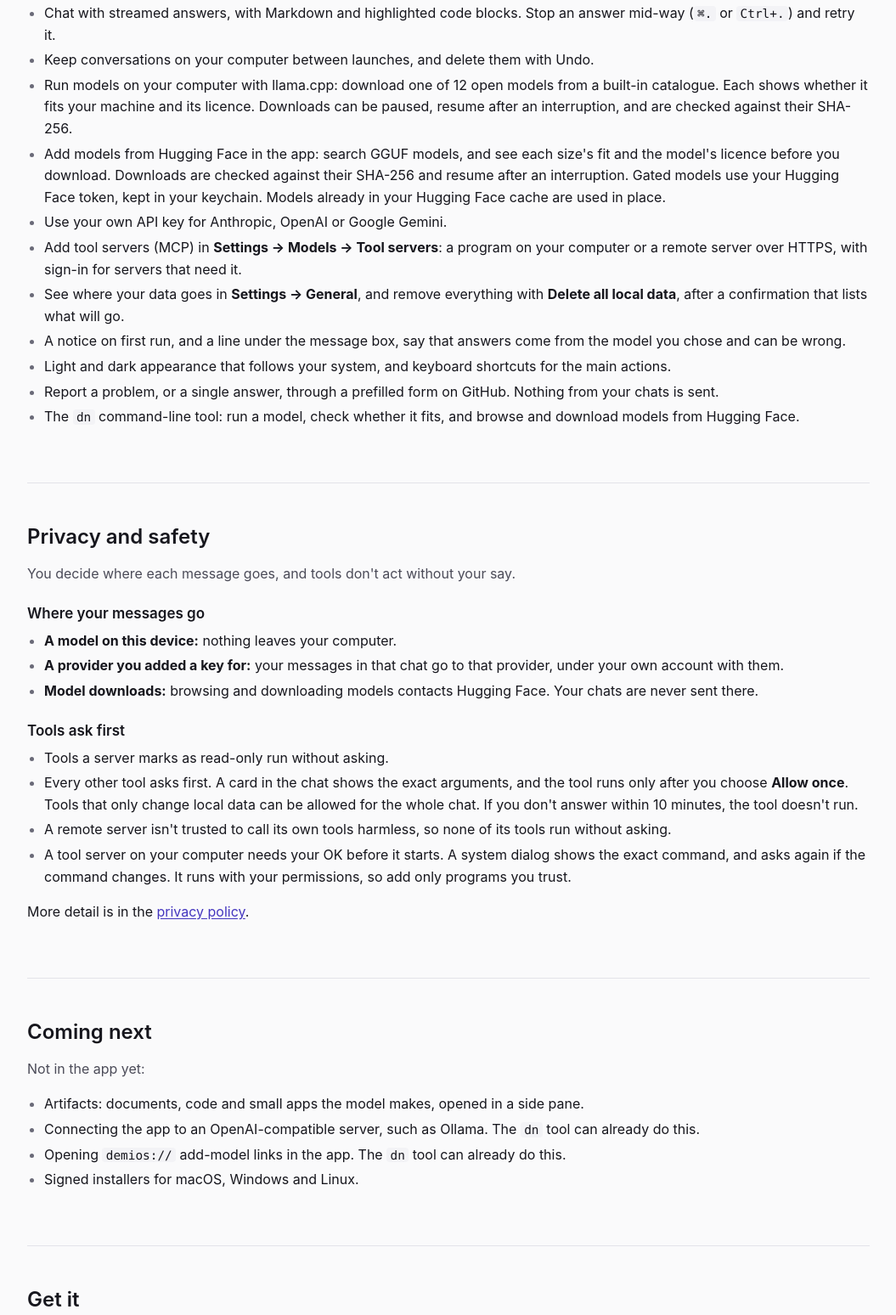
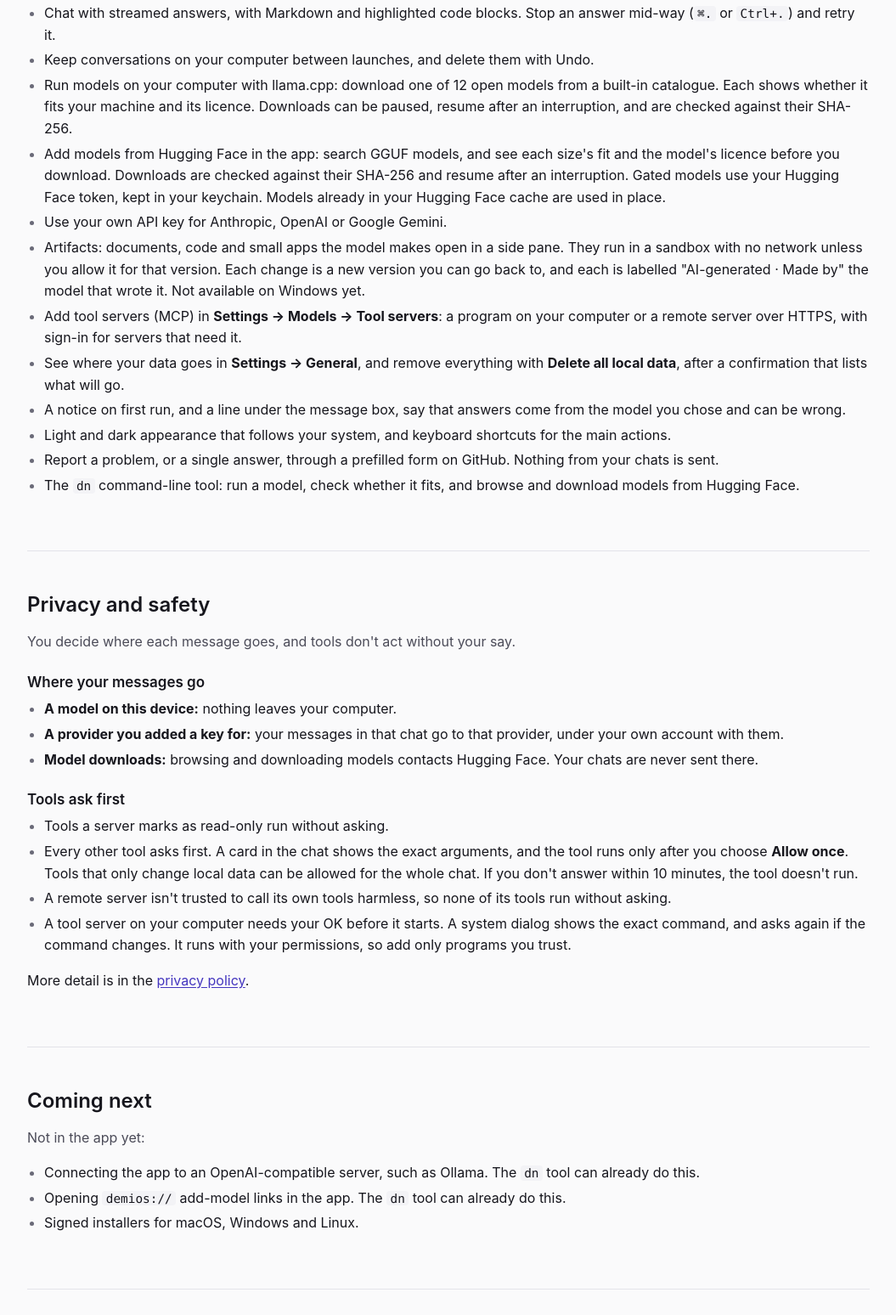
Before and after one commit to mimshavandi/demios-landing, a plain HTML site: page site/index.html in a window 1280 px wide. Shown: the part 1016-2564 px from the top of the page at 85% size, without its empty margins (112-1167 px from the left). Drawn offline with Linux system fonts and the light colour scheme.

Commit message:
T-WEB-03: artifacts are in the app now (#4)
Move artifacts from Coming next to What it does today (demios-desktop
#41), with the Windows caveat, and restore the accessibility statement's
generated-content gap for artifacts.

Co-authored-by: Claude Opus 5.5 <noreply@anthropic.com>

```diff
--- a/site/index.html
+++ b/site/index.html
@@ -77,6 +77,7 @@
         <li>Run models on your computer with llama.cpp: download one of 12 open models from a built-in catalogue. Each shows whether it fits your machine and its licence. Downloads can be paused, resume after an interruption, and are checked against their SHA-256.</li>
         <li>Add models from Hugging Face in the app: search GGUF models, and see each size's fit and the model's licence before you download. Downloads are checked against their SHA-256 and resume after an interruption. Gated models use your Hugging Face token, kept in your keychain. Models already in your Hugging Face cache are used in place.</li>
         <li>Use your own API key for Anthropic, OpenAI or Google Gemini.</li>
+        <li>Artifacts: documents, code and small apps the model makes open in a side pane. They run in a sandbox with no network unless you allow it for that version. Each change is a new version you can go back to, and each is labelled "AI-generated · Made by" the model that wrote it. Not available on Windows yet.</li>
         <li>Add tool servers (MCP) in <strong>Settings → Models → Tool servers</strong>: a program on your computer or a remote server over HTTPS, with sign-in for servers that need it.</li>
         <li>See where your data goes in <strong>Settings → General</strong>, and remove everything with <strong>Delete all local data</strong>, after a confirmation that lists what will go.</li>
         <li>A notice on first run, and a line under the message box, say that answers come from the model you chose and can be wrong.</li>
@@ -109,7 +110,6 @@
       <h2 id="next">Coming next</h2>
       <p class="section-lead">Not in the app yet:</p>
       <ul class="list">
-        <li>Artifacts: documents, code and small apps the model makes, opened in a side pane.</li>
         <li>Connecting the app to an OpenAI-compatible server, such as Ollama. The <code>dn</code> tool can already do this.</li>
         <li>Opening <code>demios://</code> add-model links in the app. The <code>dn</code> tool can already do this.</li>
         <li>Signed installers for macOS, Windows and Linux.</li>
```
Also changed, not shown: site/accessibility/index.html (+1 -1 lines), docs/screenshots/artifacts-1280-dark.jpg (added), docs/screenshots/artifacts-1280-light.jpg (added), docs/screenshots/artifacts-375-dark.jpg (added), docs/screenshots/artifacts-375-light.jpg (added).
